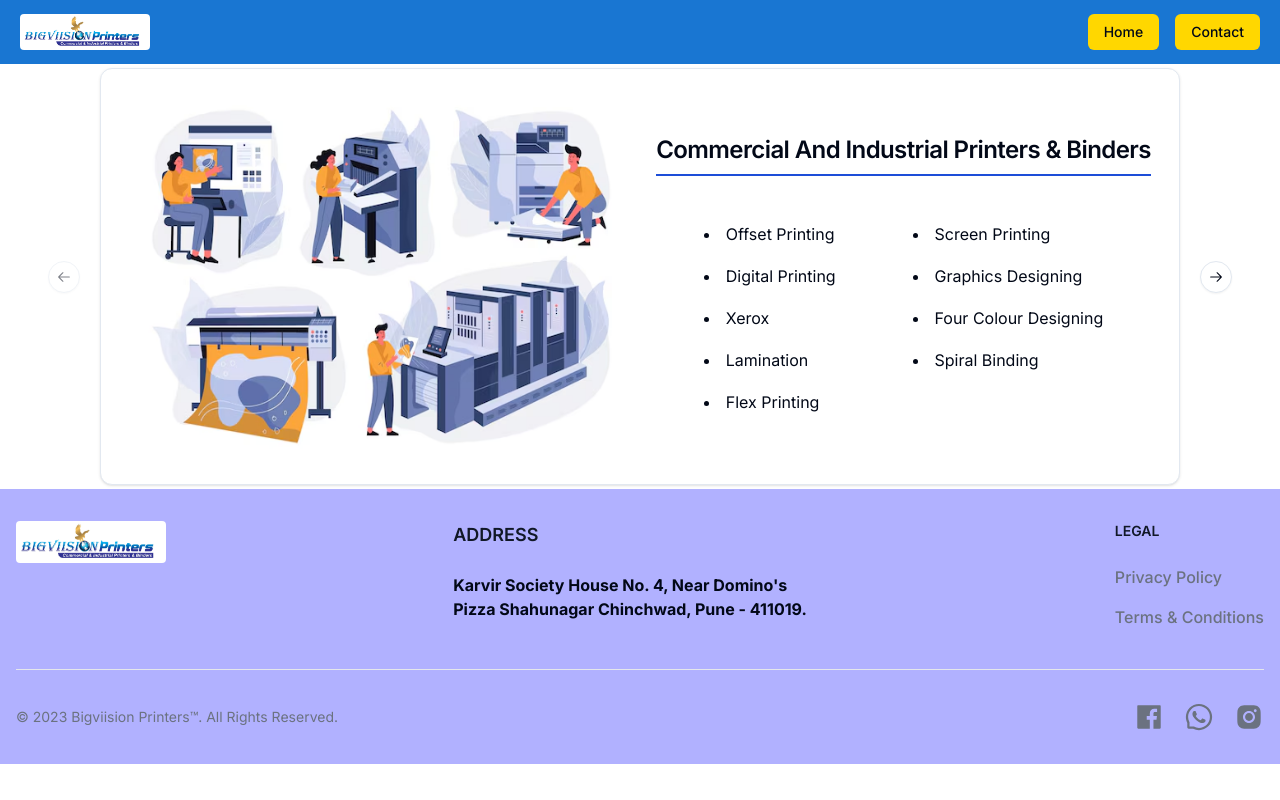
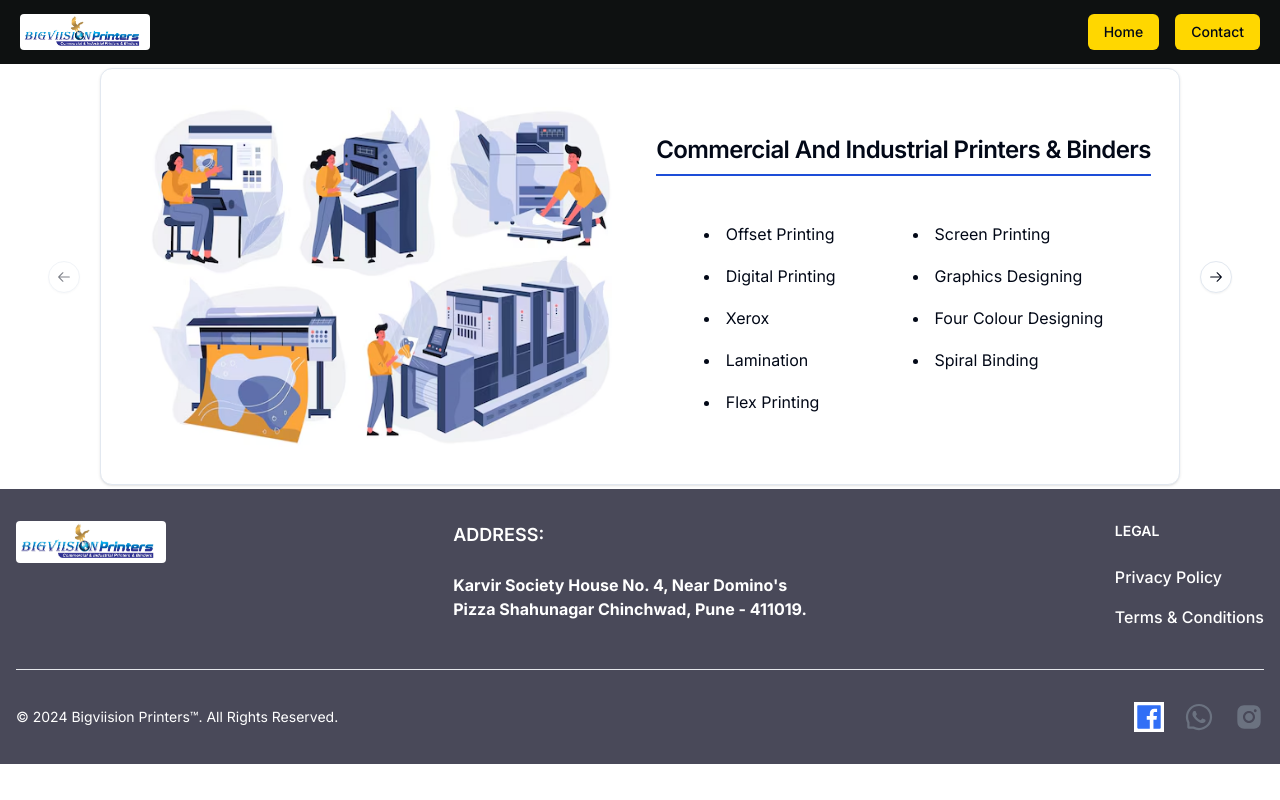
Before and after one commit to jmPramod/bigViision2-, a Next.js app: page / in a window 1280 px wide. Built offline with nearby package versions, Linux system fonts and the light colour scheme.

Commit message:
color combination change

```diff
--- a/src/app/componets/Footer/Footer.tsx
+++ b/src/app/componets/Footer/Footer.tsx
@@ -1,29 +1,29 @@
 /* eslint-disable react/no-unescaped-entities */
-'use client';
-import Image from 'next/image';
-import React from 'react';
-import { AiOutlineWhatsApp } from 'react-icons/ai';
-import { AiFillInstagram } from 'react-icons/ai';
-import { AiFillFacebook } from 'react-icons/ai';
-import Link from 'next/link';
+"use client";
+import Image from "next/image";
+import React from "react";
+import { AiOutlineWhatsApp } from "react-icons/ai";
+import { AiFillInstagram } from "react-icons/ai";
+import { AiFillFacebook } from "react-icons/ai";
+import Link from "next/link";
 const Footer = () => {
   return (
     <div className="  w-full">
-      <footer className=" dark:bg-gray-900  w-full bg-[#b1b1ff]">
+      <footer className=" dark:bg-gray-900  w-full bg-[#494959]">
         <div className="mx-auto w-full  p-4 py-6 lg:py-8">
           <div className="md:flex md:justify-between">
             <div className="mb-6 md:mb-0">
               <Image
                 className="rounded  "
-                src={'/image/logo.jpg'}
+                src={"/image/logo.jpg"}
                 width={150}
                 height={150}
                 alt="logo"
               />
             </div>
-            <div className="md:w-[30%] w-full">
-              <h2 className="mb-6 text-lg font-semibold text-gray-900 uppercase dark:text-white">
-                ADDRESS
+            <div className="md:w-[30%] w-full text-white">
+              <h2 className="mb-6 text-lg font-semibold uppercase dark:text-white">
+                ADDRESS:
               </h2>
               <ul className=" font-bold">
                 <li className="mb-4">
@@ -34,10 +34,10 @@ const Footer = () => {
             </div>
             <div className="grid grid-cols-2 gap-8 sm:gap-6 sm:grid-cols-1">
               <div>
-                <h2 className="mb-6 text-sm font-semibold text-gray-900 uppercase dark:text-white">
+                <h2 className="mb-6 text-sm font-semibold uppercase text-white dark:text-white">
                   Legal
                 </h2>
-                <ul className="text-gray-500 dark:text-gray-400 font-medium">
+                <ul className="text-white dark:text-gray-400 font-medium">
                   <li className="mb-4">
                     <a href="#" className="hover:underline">
                       Privacy Policy
@@ -54,9 +54,9 @@ const Footer = () => {
           </div>
           <hr className="my-6 border-gray-200 sm:mx-auto dark:border-gray-700 lg:my-8" />
           <div className="sm:flex sm:items-center sm:justify-between">
-            <span className="text-sm text-gray-500 sm:text-center dark:text-gray-400">
-              © 2023{' '}
-              <a href="https://flowbite.com/" className="hover:underline">
+            <span className="text-sm text-white sm:text-center dark:text-gray-400">
+              © 2024{" "}
+              <a href="#" className="hover:underline">
                 Bigviision Printers™
               </a>
               . All Rights Reserved.
@@ -64,9 +64,9 @@ const Footer = () => {
             <div className="flex mt-4 sm:justify-center sm:mt-0">
               <a
                 href="#"
-                className="text-gray-500 hover:text-gray-900 dark:hover:text-white"
+                className="bg-white hover:text-gray-900 dark:hover:text-white"
               >
-                <AiFillFacebook size={30} />
+                <AiFillFacebook size={30} color="#316FF6" />
                 <span className="sr-only">Facebook page</span>
               </a>
 
--- a/src/app/componets/NavBar/Navbar.tsx
+++ b/src/app/componets/NavBar/Navbar.tsx
@@ -1,41 +1,41 @@
-'use client';
+"use client";
 
-import { Button } from '@/components/ui/button';
-import Image from 'next/image';
-import { AiOutlineMenu } from 'react-icons/ai';
-import React, { useState } from 'react';
+import { Button } from "@/components/ui/button";
+import Image from "next/image";
+import { AiOutlineMenu } from "react-icons/ai";
+import React, { useState } from "react";
 import {
   Sheet,
   SheetContent,
   SheetHeader,
   SheetTitle,
   SheetTrigger,
-} from '@/components/ui/sheet';
-import { useRouter } from 'next/navigation';
-import { MobileNav } from './MobileNav';
+} from "@/components/ui/sheet";
+import { useRouter } from "next/navigation";
+import { MobileNav } from "./MobileNav";
 const Navbar = () => {
   const router = useRouter();
   const [toggleMenu, setToggleMenu] = useState(false);
   return (
-    <nav className="h-16 w-full bg-[#1976d2] flex items-center justify-between px-5">
+    <nav className="h-16 w-full bg-[#0e1111] flex items-center justify-between px-5">
       {/* logo */}
       <div>
         <Image
           className="rounded"
-          src={'/image/logo.jpg'}
+          src={"/image/logo.jpg"}
           width={130}
           height={130}
           alt="logo"
-          onClick={() => router.push('/')}
+          onClick={() => router.push("/")}
         />
       </div>
 
       {/* menu */}
       <div className="hidden items-center justify-center gap-4 md:flex ">
-        <Button variant={'custom1'} onClick={() => router.push('/')}>
+        <Button variant={"custom1"} onClick={() => router.push("/")}>
           Home
         </Button>
-        <Button variant={'custom1'} onClick={() => router.push('/contact')}>
+        <Button variant={"custom1"} onClick={() => router.push("/contact")}>
           Contact
         </Button>
       </div>
```
